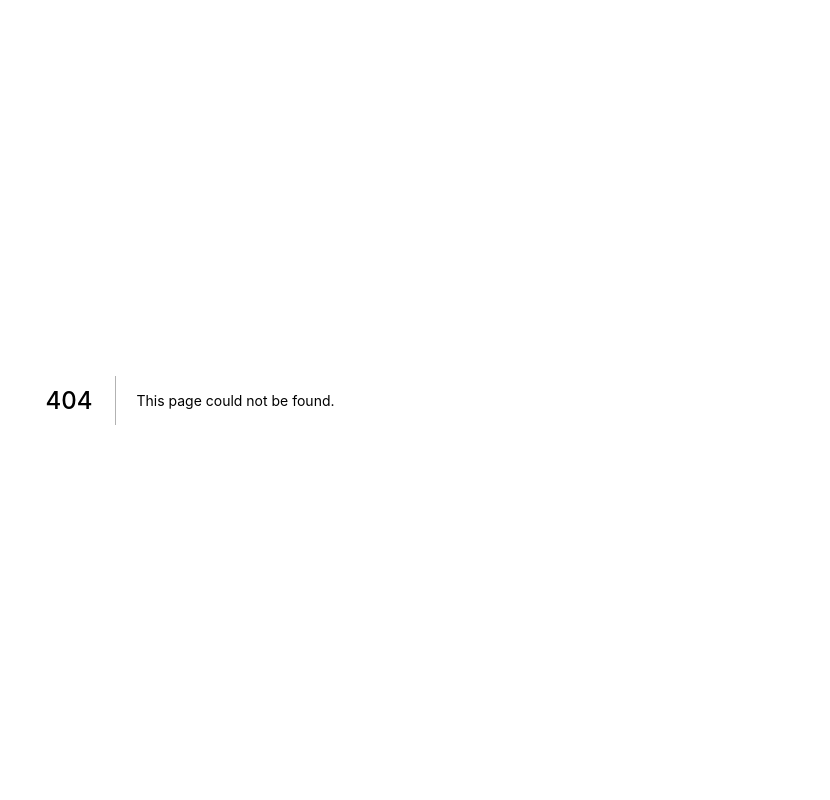
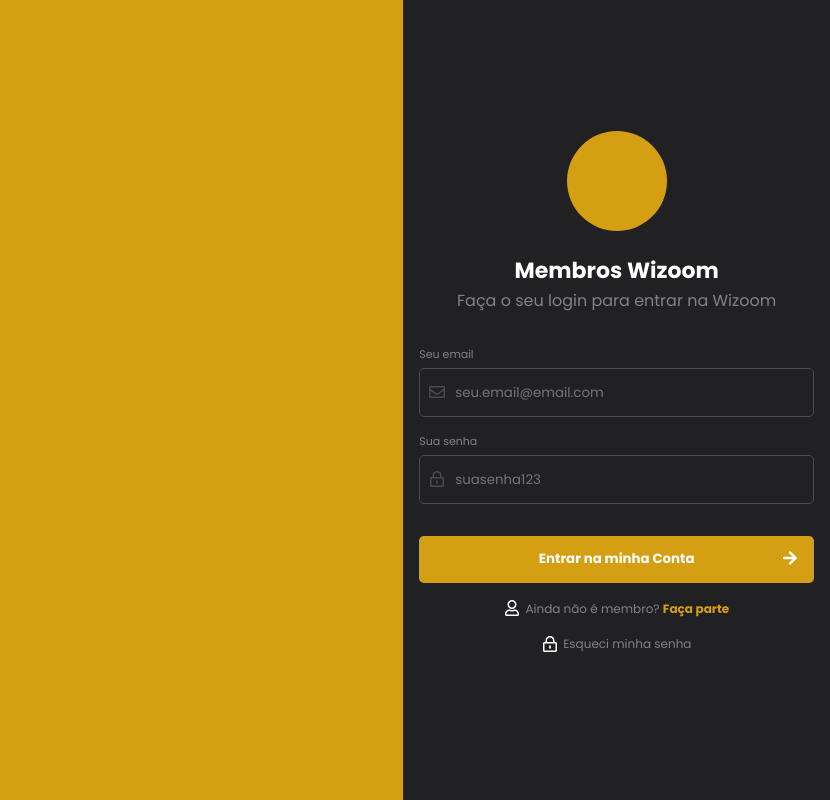
Before and after one commit to DouglasdeMoura/wizoom, a Next.js app: page /login in a window 1280 px wide. Before the commit this address had no page. Shown: the whole page, without its empty margins (450-1280 px from the left). Built offline with nearby package versions, Linux system fonts and the light colour scheme.

Commit message:
chore: implement login page

```diff
--- /dev/null
+++ b/pages/login.tsx
@@ -0,0 +1,72 @@
+import Link from 'next/link'
+import { FC } from 'react'
+import styles from '../styles/Login.module.css'
+import { useForm } from 'react-hook-form'
+import Input from '../components/Input/Input'
+import Email from '../components/Icons/Email'
+import Lock from '../components/Icons/Lock'
+import Button from '../components/Button/Button'
+import User from '../components/Icons/User'
+import Arrow from '../components/Icons/Arrow'
+
+const Login: FC = () => {
+  const { register, handleSubmit, watch, errors } = useForm()
+  const onSubmit = (data) => console.log(data)
+
+  const passwordMessages = {
+    error: 'Senha incorreta',
+    warning: 'Verifique sua senha e tente novamente',
+    success: 'Senha correta',
+    help: 'Digite sua senha',
+  }
+
+  return (
+    <div className={styles.container}>
+      <div className={styles.emptySpace}></div>
+      <div className={styles.login}>
+        <div className={styles.logo}></div>
+        <h1>Membros Wizoom</h1>
+        <p>Faça o seu login para entrar na Wizoom</p>
+
+        <form className={styles.form} onSubmit={handleSubmit(onSubmit)}>
+          <Input
+            label="Seu email"
+            name="email"
+            type="text"
+            placeholder="seu.email@email.com"
+            icon={<Email width="1.6rem" height="1.6rem" />}
+          />
+          <Input
+            label="Sua senha"
+            name="senha"
+            type="password"
+            placeholder="suasenha123"
+            icon={<Lock width="1.6rem" height="1.6rem" />}
+          />
+          <Button icon={<Arrow width="1.6rem" height="1.6rem" />}>
+            Entrar na minha Conta
+          </Button>
+        </form>
+        <div className={styles.footerLinks}>
+          <p>
+            <User width="1.6rem" height="1.6rem" />{' '}
+            <span>
+              Ainda não é membro?{' '}
+              <Link href="/register">
+                <a className={styles.facaParte}>Faça parte</a>
+              </Link>
+            </span>
+          </p>
+          <p>
+            <Lock width="1.6rem" height="1.6rem" />{' '}
+            <Link href="/recover-password">
+              <a className={styles.recoverPassword}>Esqueci minha senha</a>
+            </Link>
+          </p>
+        </div>
+      </div>
+    </div>
+  )
+}
+
+export default Login
--- /dev/null
+++ b/styles/Login.module.css
@@ -0,0 +1,83 @@
+.container {
+  display: grid;
+  height: 100vh;
+}
+
+.emptySpace {
+  display: none;
+  background: var(--color-yellow-400);
+}
+
+.login {
+  color: var(--color-grey-400);
+  display: flex;
+  flex-direction: column;
+  justify-content: center;
+  align-items: center;
+  background: var(--color-grey-100);
+  padding: var(--padding);
+}
+
+.login h1 {
+  margin: 1em 0 0;
+  font-size: 2.2rem;
+  text-align: center;
+  color: var(--color-white);
+}
+
+.login p {
+  margin: 0;
+  text-align: center;
+}
+
+.logo {
+  background: var(--color-yellow-400);
+  border-radius: 50%;
+  width: 100px;
+  height: 100px;
+}
+
+.form {
+  margin-top: calc(2 * var(--padding));
+  width: 100%;
+  max-width: 420px;
+}
+
+.footerLinks {
+  font-size: 1.2rem;
+  padding-top: var(--padding);
+}
+
+.footerLinks p {
+  margin-bottom: var(--padding);
+  display: flex;
+  gap: calc(var(--padding) / 3);
+  justify-content: center;
+  align-items: center;
+}
+
+.footerLinks svg {
+  color: var(--color-white);
+}
+
+.facaParte {
+  font-weight: bold;
+}
+
+.recoverPassword {
+  color: currentColor;
+}
+
+.recoverPassword:hover {
+  color: var(--color-white);
+}
+
+@media (min-width: 576px) {
+  .container {
+    grid-template-columns: 2fr minmax(320px, 1fr);
+  }
+
+  .emptySpace {
+    display: block;
+  }
+}
```
